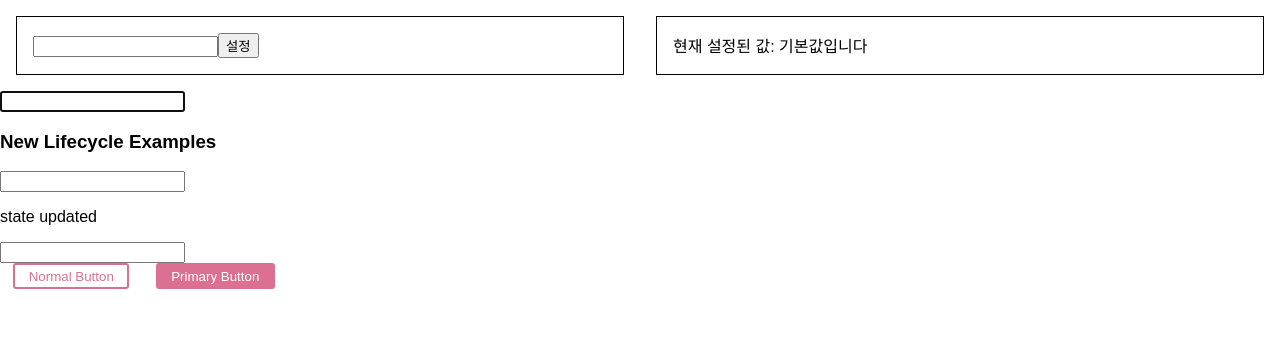
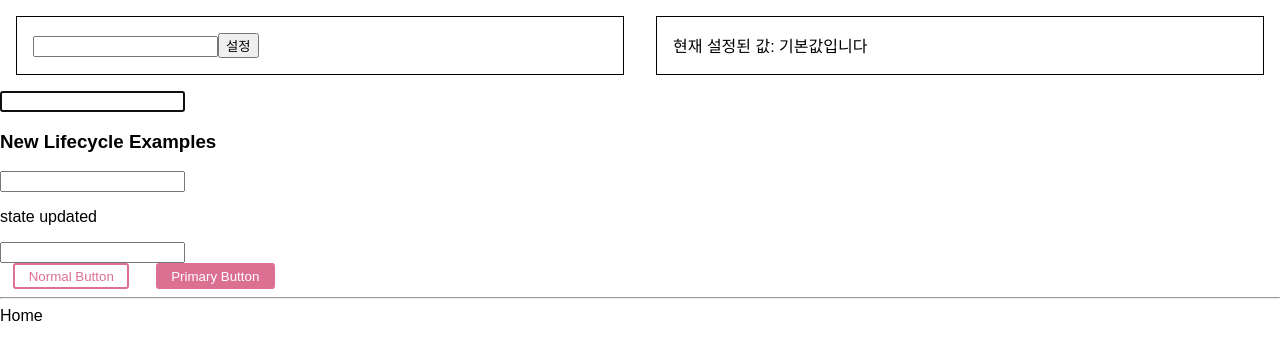
Before and after one commit to ahribori/react-playground, a React (Create React App) app: page / in a window 1280 px wide. Shown: the top 360 px of the page. Built offline with nearby package versions, Linux system fonts and the light colour scheme.

Commit message:
fix bugs

```diff
--- a/src/App.js
+++ b/src/App.js
@@ -1,11 +1,15 @@
 import './App.css';
 import React from 'react';
+import {
+  withRouter,
+} from 'react-router-dom';
 import LeftPane from './components/LeftPane';
 import RightPane from './components/RightPane';
 import Input from './components/Input';
 import NewLifecycleExamples from './components/NewLifecycleExamples';
 import { SampleProvider } from './contexts/SampleContext';
 import MyStyledComponent from './components/MyStyledComponent';
+import routes from './routes';
 
 class App extends React.Component {
     constructor(props) {
@@ -32,9 +36,11 @@ class App extends React.Component {
                 <NewLifecycleExamples message={this.state.message} text={"hi"}/>
                 <input type="text" onChange={this.handleChange}/>
                 <MyStyledComponent />
+              <hr />
+              {routes}
             </SampleProvider>
         );
     }
 }
 
-export default App;
+export default withRouter(App);
--- /dev/null
+++ b/src/containers/index.js
@@ -0,0 +1,5 @@
+import Home from './Home';
+
+export {
+  Home,
+}
```
